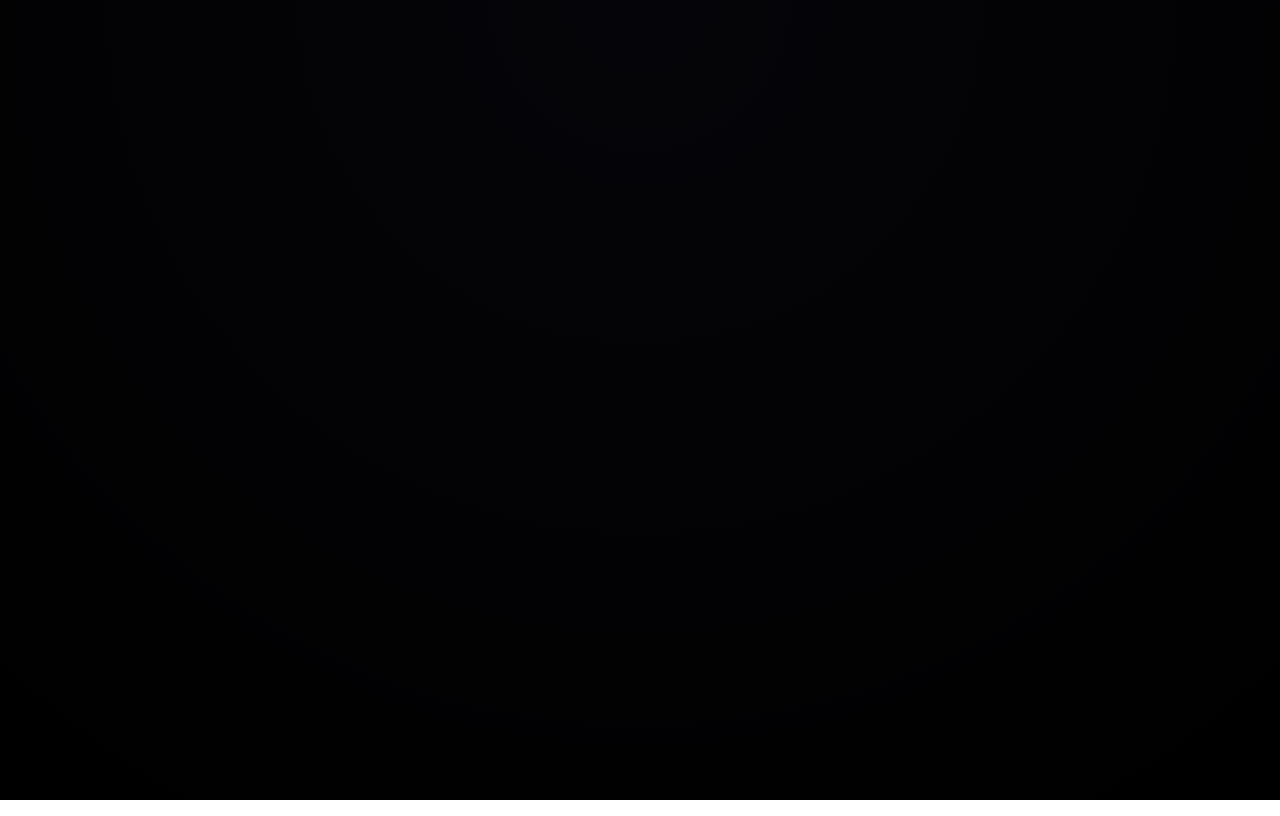
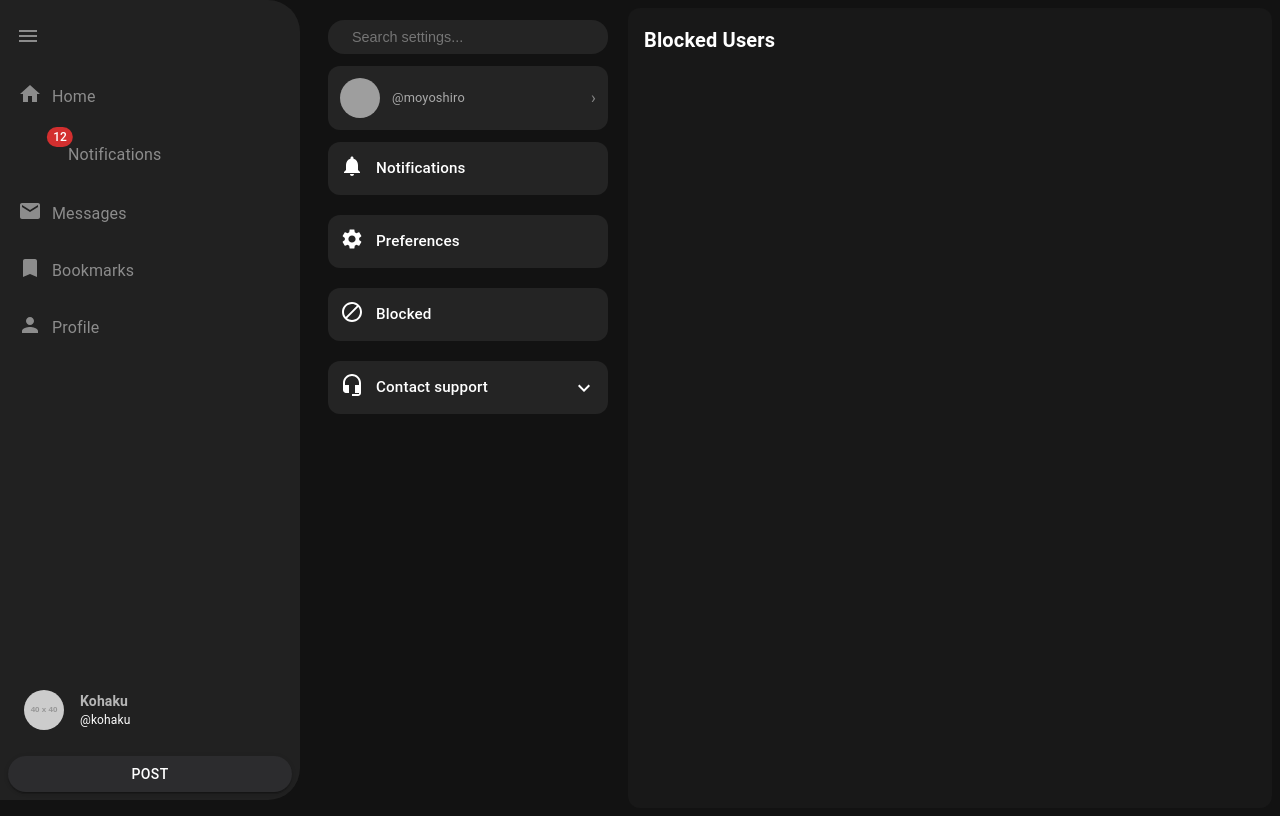
Before and after one commit to ziiadhesham/ConnectEd, a React (Create React App) app: page /settings/blocked in a window 1280 px wide. Before the commit this address had no page. Built offline with nearby package versions, Linux system fonts and the light colour scheme; grey boxes are pictures that could not be loaded; some icons are missing.

Commit message:
final commit

```diff
--- a/src/Pages/HomePage/Settings.jsx
+++ b/src/Pages/HomePage/Settings.jsx
@@ -10,6 +10,7 @@ import {
   Email, Lock, Delete, Security, Notifications, Settings as PrefIcon,
   Block, HeadsetMic, VisibilityOff, Cookie, Message, ExpandLess, ExpandMore,
 } from '@mui/icons-material';
+import { Link } from 'react-router';
 const Settings = () => {
     const [sidebarOpen, setSidebarOpen] = useState(true); // <-- Add state
     const [supportOpen, setSupportOpen] = useState(false);
@@ -65,13 +66,15 @@ const Settings = () => {
             borderRadius: 3,
           }}
         >
+          <Link to="/settings" style={{ textDecoration: 'none'}}>
           <Box sx={{ display: 'flex', alignItems: 'center', gap: 1.5 }}>
             <Avatar src="/profile.jpg" sx={{ width: 40, height: 40 }} />
             <Box>
-              <Typography fontWeight="bold" fontSize="0.95rem">Moyo</Typography>
+              <Typography fontWeight="bold" fontSize="0.95rem"> </Typography>
               <Typography variant="body2" color="#aaa" fontSize="0.8rem">@moyoshiro</Typography>
             </Box>
           </Box>
+          </Link>
           <Typography sx={{ color: '#888' }}>›</Typography>
         </Box>
 
@@ -79,7 +82,7 @@ const Settings = () => {
         {[
           { label: 'Notifications', icon: <Notifications /> },
           { label: 'Preferences', icon: <PrefIcon /> },
-          { label: 'Blocked accounts', icon: <Block /> },
+          { label: 'Blocked', icon: <Block /> },
           {
             label: 'Contact support',
             icon: <HeadsetMic />,
@@ -88,7 +91,8 @@ const Settings = () => {
             onClick: () => setSupportOpen(!supportOpen),
           },
         ].map((item, index) => (
-          <Box key={index}>
+          <Link key={item.label} to={item.label.toLowerCase()} style={{ textDecoration: 'none', color: '#fff' }}>
+            <Box key={index}>
             <Box
               sx={{
                 display: 'flex',
@@ -119,6 +123,7 @@ const Settings = () => {
               </Collapse>
             )}
           </Box>
+          </Link>
         ))}
       </Box>
 
--- a/src/Pages/HomePage/SettingsBlocked.jsx
+++ b/src/Pages/HomePage/SettingsBlocked.jsx
@@ -11,8 +11,10 @@ import {
 } from '@mui/icons-material';
 import Button from '../../components/Button';
 import ToggleButton from '../../components/ToggleButton';
+import { Link } from 'react-router';
 
-const SettingsNotifications = () => {
+
+const SettingsBlocked = () => {
     const [sidebarOpen, setSidebarOpen] = useState(true);
     const [supportOpen, setSupportOpen] = useState(false);
     const [toggles, setToggles] = useState({
@@ -36,7 +38,7 @@ const SettingsNotifications = () => {
 
       <Sidebar open={sidebarOpen} toggleDrawer={toggleSidebar} />
 
-      {/* Sidebar Menu */}
+     {/* Sidebar */}
      <Box sx={{ width: 280, p: 1.5, display: 'flex', flexDirection: 'column', gap: 1.5 }}>
 
        {/* Search Bar */}
@@ -50,6 +52,8 @@ const SettingsNotifications = () => {
            py: 1,
          }}
        >
+
+
          <input
            type="text"
            placeholder="Search settings..."
@@ -76,29 +80,33 @@ const SettingsNotifications = () => {
            borderRadius: 3,
          }}
        >
+         <Link to="../settings" style={{ textDecoration: 'none'}}>
          <Box sx={{ display: 'flex', alignItems: 'center', gap: 1.5 }}>
            <Avatar src="/profile.jpg" sx={{ width: 40, height: 40 }} />
            <Box>
-              <Typography fontWeight="bold" fontSize="0.95rem">Moyo</Typography>
+             <Typography fontWeight="bold" fontSize="0.95rem"> </Typography>
              <Typography variant="body2" color="#aaa" fontSize="0.8rem">@moyoshiro</Typography>
            </Box>
          </Box>
+         </Link>
          <Typography sx={{ color: '#888' }}>›</Typography>
        </Box>
 
        {/* Menu Options */}
        {[
-          { label: 'Notifications', icon: <Notifications /> },
-          { label: 'Preferences', icon: <PrefIcon /> },
-          { label: 'Blocked accounts', icon: <Block /> },
+         { label: 'Notifications', icon: <Notifications /> ,path: "../settings/notifications"},
+         { label: 'Preferences', icon: <PrefIcon /> ,path: "../settings/preferences"},
+         { label: 'Blocked', icon: <Block /> ,path: "../settings/blocked"},
          {
            label: 'Contact support',
            icon: <HeadsetMic />,
+           path: "./support",
            expandable: true,
            expanded: supportOpen,
            onClick: () => setSupportOpen(!supportOpen),
          },
        ].map((item, index) => (
+         <Link key={item.label} to={item.path.toLowerCase()} style={{ textDecoration: 'none', color: '#fff' }}>
            <Box key={index}>
            <Box
              sx={{
@@ -130,6 +138,7 @@ const SettingsNotifications = () => {
              </Collapse>
            )}
          </Box>
+         </Link>
        ))}
      </Box>
 
@@ -156,4 +165,4 @@ const SettingsNotifications = () => {
   )
 };
 
-export default SettingsNotifications;
+export default SettingsBlocked;
--- a/src/Pages/HomePage/SettingsNotifications.jsx
+++ b/src/Pages/HomePage/SettingsNotifications.jsx
@@ -11,6 +11,8 @@ import {
 } from '@mui/icons-material';
 import Button from '../../components/Button';
 import ToggleButton from '../../components/ToggleButton';
+import { Link } from 'react-router';
+
 
 const SettingsNotifications = () => {
     const [sidebarOpen, setSidebarOpen] = useState(true);
@@ -37,6 +39,7 @@ const SettingsNotifications = () => {
       <Sidebar open={sidebarOpen} toggleDrawer={toggleSidebar} />
 
       {/* Sidebar Menu */}
+       {/* Sidebar */}
        <Box sx={{ width: 280, p: 1.5, display: 'flex', flexDirection: 'column', gap: 1.5 }}>
 
        {/* Search Bar */}
@@ -50,6 +53,8 @@ const SettingsNotifications = () => {
            py: 1,
          }}
        >
+
+
          <input
            type="text"
            placeholder="Search settings..."
@@ -76,29 +81,33 @@ const SettingsNotifications = () => {
            borderRadius: 3,
          }}
        >
+         <Link to="../settings" style={{ textDecoration: 'none'}}>
          <Box sx={{ display: 'flex', alignItems: 'center', gap: 1.5 }}>
            <Avatar src="/profile.jpg" sx={{ width: 40, height: 40 }} />
            <Box>
-              <Typography fontWeight="bold" fontSize="0.95rem">Moyo</Typography>
+             <Typography fontWeight="bold" fontSize="0.95rem"> </Typography>
              <Typography variant="body2" color="#aaa" fontSize="0.8rem">@moyoshiro</Typography>
            </Box>
          </Box>
+         </Link>
          <Typography sx={{ color: '#888' }}>›</Typography>
        </Box>
 
        {/* Menu Options */}
        {[
-          { label: 'Notifications', icon: <Notifications /> },
-          { label: 'Preferences', icon: <PrefIcon /> },
-          { label: 'Blocked accounts', icon: <Block /> },
+         { label: 'Notifications', icon: <Notifications /> ,path: "../settings/notifications"},
+         { label: 'Preferences', icon: <PrefIcon /> ,path: "../settings/preferences"},
+         { label: 'Blocked', icon: <Block /> ,path: "../settings/blocked"},
          {
            label: 'Contact support',
            icon: <HeadsetMic />,
+           path: "./support",
            expandable: true,
            expanded: supportOpen,
            onClick: () => setSupportOpen(!supportOpen),
          },
        ].map((item, index) => (
+         <Link key={item.label} to={item.path.toLowerCase()} style={{ textDecoration: 'none', color: '#fff' }}>
            <Box key={index}>
            <Box
              sx={{
@@ -130,6 +139,7 @@ const SettingsNotifications = () => {
              </Collapse>
            )}
          </Box>
+         </Link>
        ))}
      </Box>
 
--- a/src/components/SocialSidebarUserItem.jsx
+++ b/src/components/SocialSidebarUserItem.jsx
@@ -4,6 +4,7 @@ import MoreVertIcon from "@mui/icons-material/MoreVert";
 import SettingsIcon from "@mui/icons-material/Settings";
 import LogoutIcon from "@mui/icons-material/Logout";
 import Check from "./check"; // Import the Check component
+import { Link } from "react-router";
 
 const SocialSidebarUserItem = ({ name, username, collapsed, active }) => {
   const [isPressed, setIsPressed] = useState(false);
@@ -90,9 +91,11 @@ const SocialSidebarUserItem = ({ name, username, collapsed, active }) => {
             zIndex: 3,
           }}
         >
+             <Link key={"Settings"} to={"/Settings"} style={{ textDecoration: 'none' }}>
           <IconButton sx={{ color: "white" }}>
             <SettingsIcon />
           </IconButton>
+          </Link>
           <IconButton sx={{ color: "white" }}>
             <LogoutIcon />
           </IconButton>
--- a/src/index.js
+++ b/src/index.js
@@ -37,6 +37,8 @@ import SocialFolderItem from './components/SocialFolderItem';
 import BookmarksFolder from './Pages/Bookmarks/BookmarksFolder';
 import BookmarkedPosts from './Pages/Bookmarks/BookmarkedPosts';
 import BookmarkPage from './Pages/Bookmarks/BookmarkPage';
+import SettingsBlocked from './Pages/HomePage/SettingsBlocked';
+import SettingsNotifications from './Pages/HomePage/SettingsNotifications';
 
 const root = ReactDOM.createRoot(document.getElementById('root'));
 root.render(
@@ -57,6 +59,9 @@ root.render(
           <Route path="/followers" element={<Followers />} />
           <Route path="/bookmarks" element={<BookmarkPage />} />
           <Route path="/settings" element={<Settings />} />
+          <Route path="/settings/notifications" element={<SettingsNotifications />} />
+          <Route path="/settings/blocked" element={<SettingsBlocked />} />
+
         </Routes>
       </Router>
     </div>
```
Lines whose indentation alone changed are shown as unchanged.
